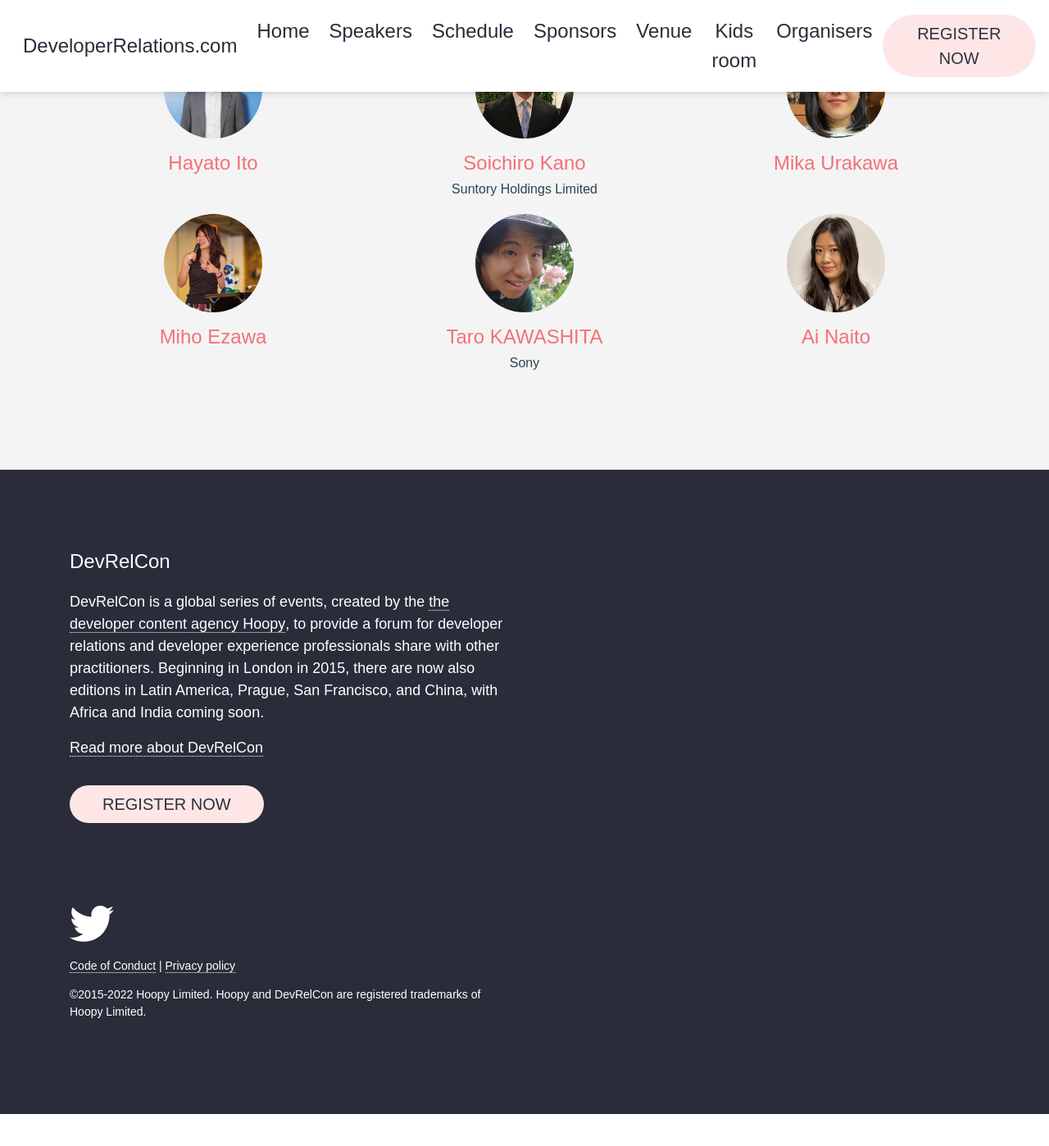
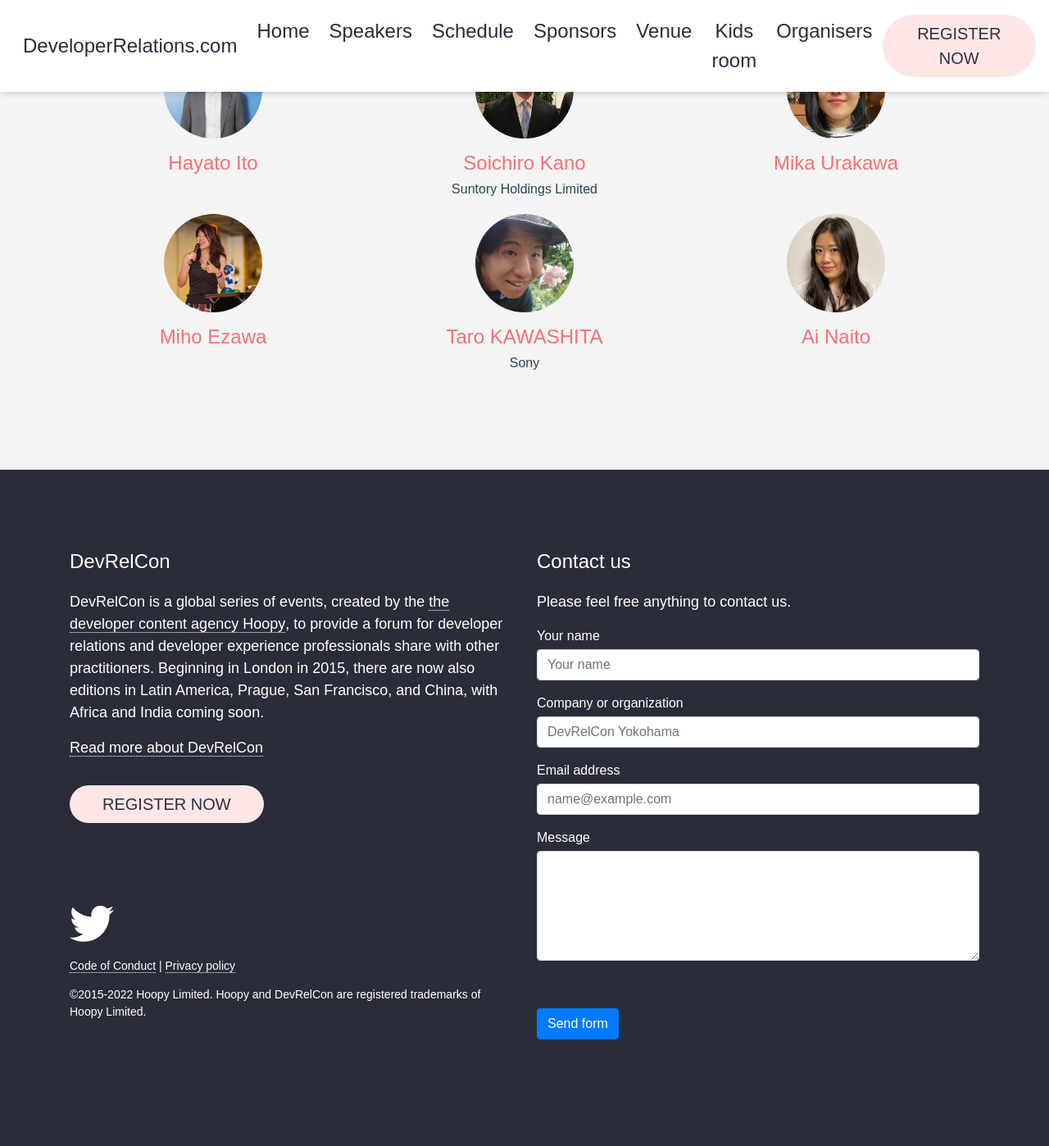
Before and after one commit to DevRelConTokyo/2023, a Jekyll site: the page built from index.html, in a window 1280 px wide and 1400 px high, scrolled down 4670 px. Shown: the whole window at 82% size. Built offline with Jekyll 4.4.1, drawn with Linux system fonts in a browser that asks for light colours; nearby versions of some CDN libraries; some web fonts are replaced; before the commit the page ends 6029 px from its top, so only the background shows below that.

Commit message:
update footer

```diff
--- a/_includes/footer.html
+++ b/_includes/footer.html
@@ -25,7 +25,32 @@
             <p class="footer-text"><a href="/code-of-conduct">Code of Conduct</a> | <a href="https://developerrelations.com/privacy">Privacy policy</a></p>
             <p class="footer-text mt-1">©2015-2022 Hoopy Limited. Hoopy and DevRelCon are registered trademarks of Hoopy Limited.</p>
           </div>
-          <div class="col-md-6"></div>
+          <div class="col-md-6">
+            <h4 class="mb-4">Contact us</h4>
+            <p>Please feel free anything to contact us.</p>
+            <form id="contact">
+              <div class="mb-3">
+                <label for="exampleFormControlInput1" class="form-label">Your name</label>
+                <input type="text" name="name" class="form-control" id="exampleFormControlInput1" placeholder="Your name" required>
+              </div>
+              <div class="mb-3">
+                <label for="exampleFormControlInput2" class="form-label">Company or organization</label>
+                <input type="text" name="company" class="form-control" id="exampleFormControlInput1" placeholder="DevRelCon Yokohama">
+              </div>
+              <div class="mb-3">
+                <label for="exampleFormControlInput3" class="form-label">Email address</label>
+                <input type="email" name="email" class="form-control" id="exampleFormControlInput1" placeholder="name@example.com" required>
+              </div>
+              <div class="mb-3">
+                <label for="exampleFormControlTextarea1" class="form-label">Message</label>
+                <textarea name="body" class="form-control" id="exampleFormControlTextarea1" rows="5" required></textarea>
+              </div>
+              <div class="mb-3">
+                <div id="result" class="alert"></div>
+                <button type="submit" class="btn btn-primary mb-3">Send form</button>
+              </div>
+            </form>
+          </div>
         </div>
       </div>
     </footer>
--- a/_includes/script.html
+++ b/_includes/script.html
@@ -8,4 +8,4 @@
 <script src="/assets/javascripts/app.js"></script>
 <script src="/assets/javascripts/ncmb.min.js"></script>
 <script src="/assets/javascripts/jquery-url.min.js"></script>
-<script src="/assets/javascripts/cfp.js"></script>
+<script src="/assets/javascripts/contact.js"></script>
--- a/assets/css/style.css
+++ b/assets/css/style.css
@@ -1281,3 +1281,7 @@
 .form-text {
 	font-size: small;
 }
+
+.form-label {
+	color: white !important;
+}
--- a/assets/javascripts/contact.js
+++ b/assets/javascripts/contact.js
@@ -10,9 +10,10 @@
 		const params = {};
 		form.serializeArray().forEach(values =>  params[values.name] = values.value);
 		// SendGrindでメール送信
+		console.log(params);
 		const res = await ncmb.Script
       .data(params)
-      .exec("POST", "sendMail.js");
+      .exec("POST", "sendMailCon.js");
 		if (res.body === '{}') {
 			$('#result')
 				.html(`Thank you for your inquiry. Please wait for our reply.`)
```
